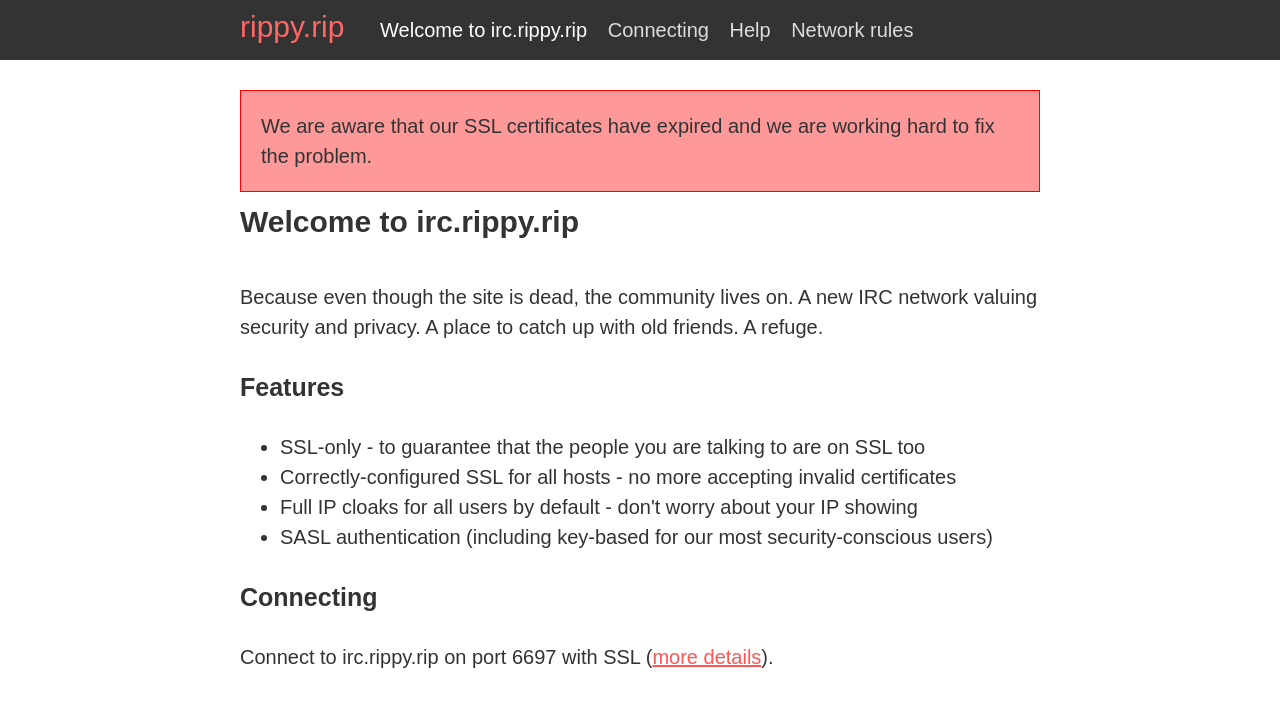
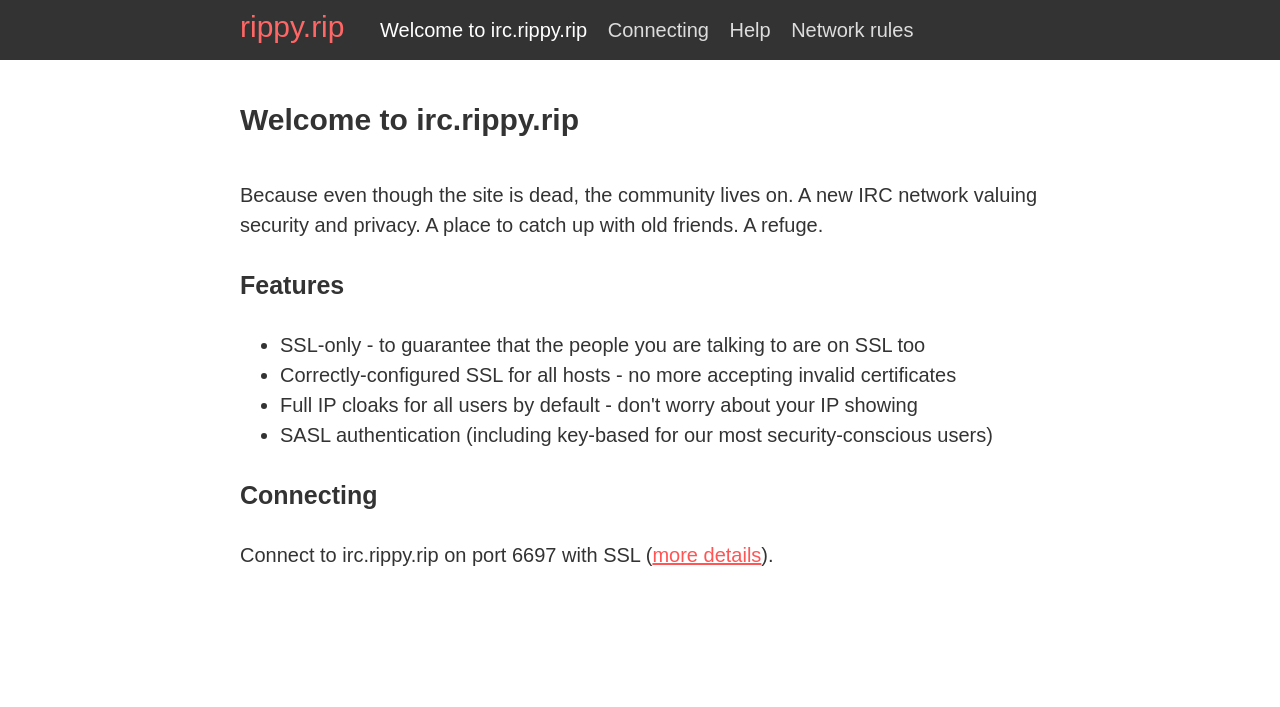
Before and after one commit to rippyrip/website, an MkDocs documentation site: the page built from docs/index.md, in a window 1280 px wide. Shown: the top 707 px of the page. Built offline with MkDocs 1.6.1, drawn with Linux system fonts in a browser that asks for light colours.

Commit message:
Remove notice about SSL

```diff
--- a/theme/main.html
+++ b/theme/main.html
@@ -14,9 +14,6 @@
       </div>
     </nav>
     <article>
-      <div class="alert">
-        We are aware that our SSL certificates have expired and we are working hard to fix the problem.
-      </div>
       {{ page.content }}
     </article
   </body>
```
